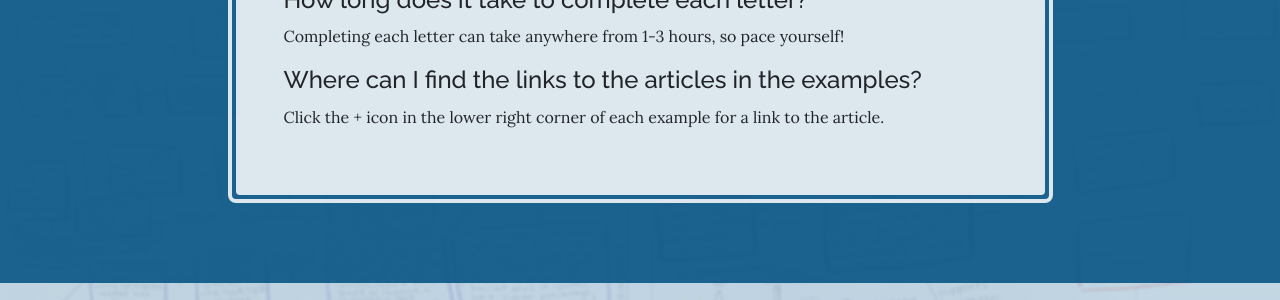
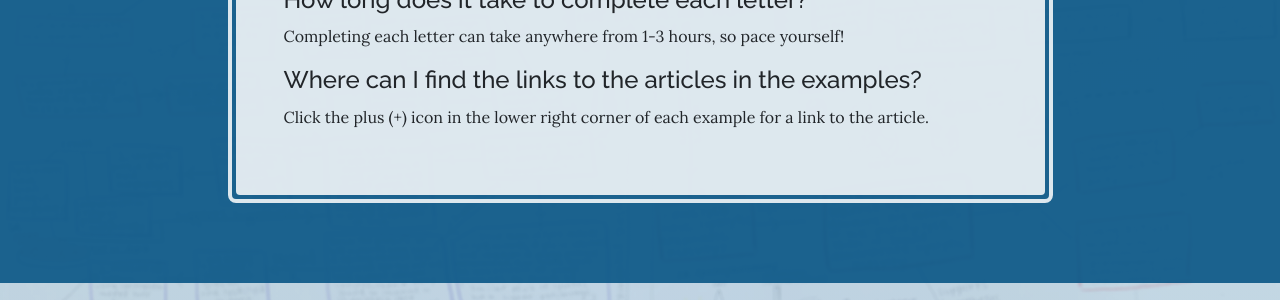
Before and after one commit to woof84/woof84.github.io-creates, a Jekyll site: the page built from index.html, in a window 1280 px wide and 900 px high, scrolled down 2170 px. Shown: the part 153-453 px from the top of the window. Built offline with Jekyll 4.4.1, drawn with Linux system fonts in a browser that asks for light colours; nearby versions of some CDN libraries.

Commit message:
add plus icon

```diff
--- a/_layouts/home.html
+++ b/_layouts/home.html
@@ -93,7 +93,7 @@
                             <h4>How long does it take to complete each letter?</h4>
                             <p>Completing each letter can take anywhere from 1-3 hours, so pace yourself!</p>
                             <h4>Where can I find the links to the articles in the examples?</h4>
-                            <p>Click the + icon in the lower right corner of each example for a link to the article.</p>
+                            <p>Click the plus (+) icon in the lower right corner of each example for a link to the article.</p>
                     </div>
                 </div>
             </div>
```
